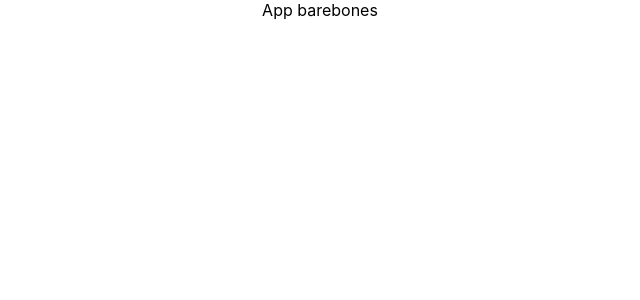
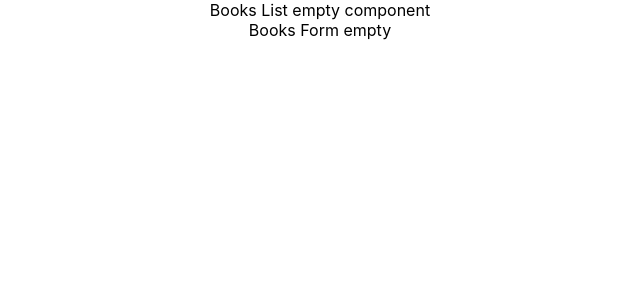
Before and after one commit to KaushikShivam/bookstore, a React (Create React App) app: page / in a window 1280 px wide. Shown: the top 300 px of the page, without its empty margins (320-960 px from the left). Built offline with nearby package versions, Linux system fonts and the light colour scheme.

Commit message:
Add container comps to App

```diff
--- a/src/components/App.js
+++ b/src/components/App.js
@@ -1,8 +1,16 @@
 import React from 'react';
 import './App.css';
 
+import BooksList from '../containers/BooksList';
+import BooksForm from '../containers/BooksForm';
+
 function App() {
-  return <div className="App">App barebones</div>;
+  return (
+    <div className="App">
+      <BooksList />
+      <BooksForm />
+    </div>
+  );
 }
 
 export default App;
--- a/src/reducers/index.js
+++ b/src/reducers/index.js
@@ -0,0 +1 @@
+//TODO: Combine the books reducer here
```
